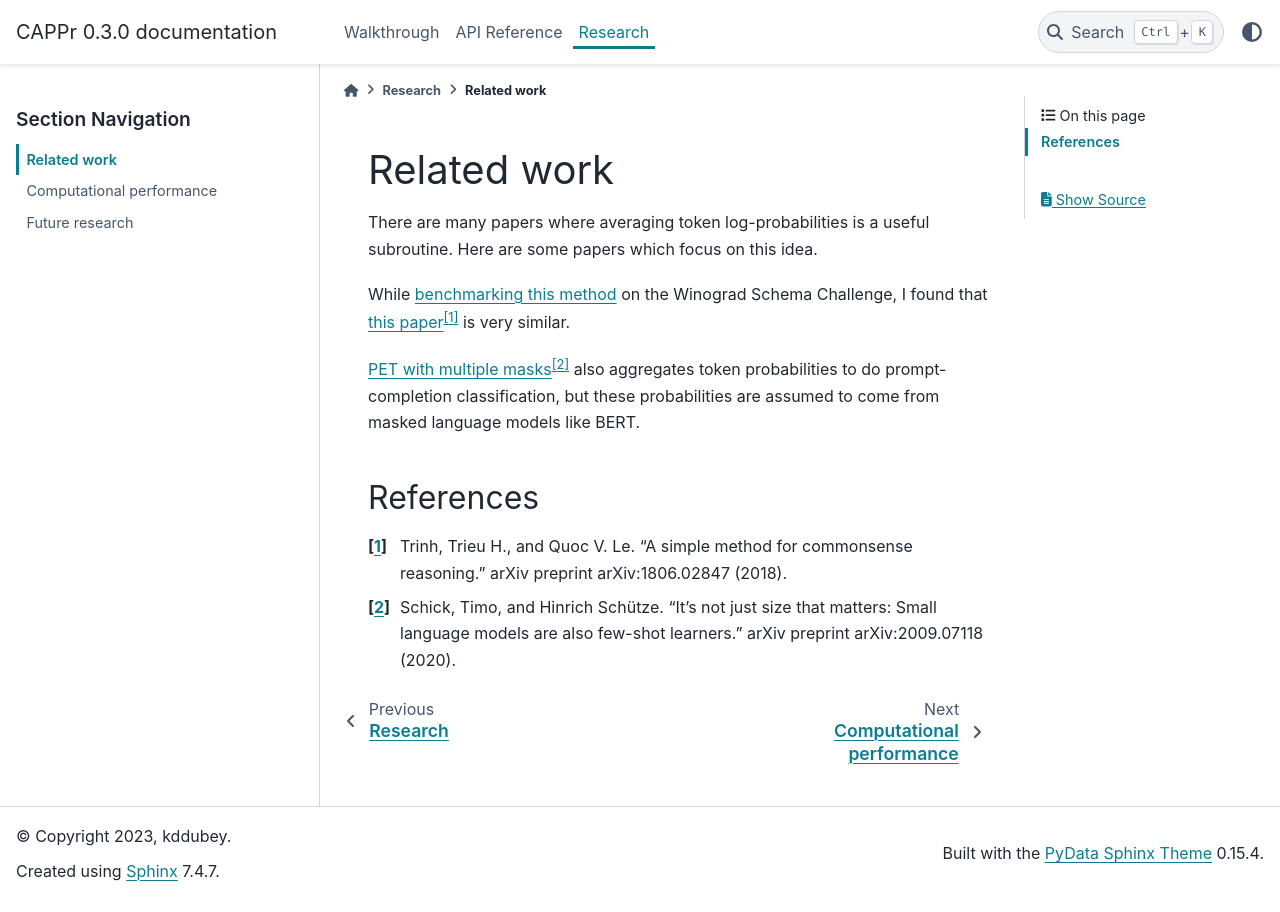
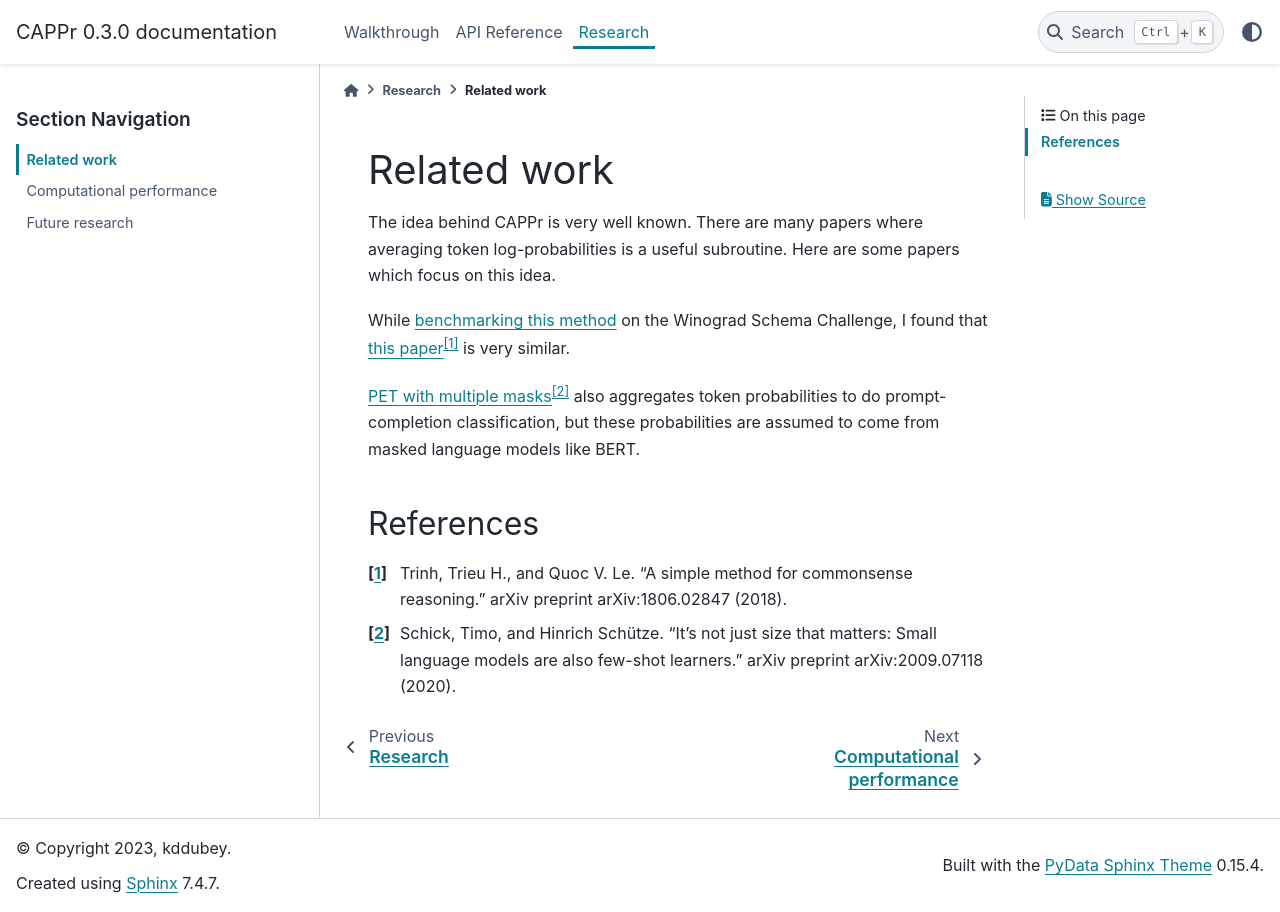
Before and after one commit to kddubey/cappr, a Sphinx documentation site: the page built from docs/source/related_work.rst, in a window 1280 px wide. Built offline with Sphinx 7.4.7 and the PyData theme 0.15.4, drawn with Linux system fonts in a browser that asks for light colours; pages that are not in the unit, such as notebooks, are missing from menus.

```diff
--- a/docs/source/related_work.rst
+++ b/docs/source/related_work.rst
@@ -1,8 +1,8 @@
 Related work
 ============
 
-There are many papers where averaging token log-probabilities is a useful subroutine.
-Here are some papers which focus on this idea.
+The idea behind CAPPr is very well known. There are many papers where averaging token
+log-probabilities is a useful subroutine. Here are some papers which focus on this idea.
 
 While `benchmarking this method`_ on the Winograd Schema Challenge, I found that
 `this paper`_\ [#]_ is very similar.
```
Also changed, not shown: README.md (+5 -3 lines), 2 other files.
